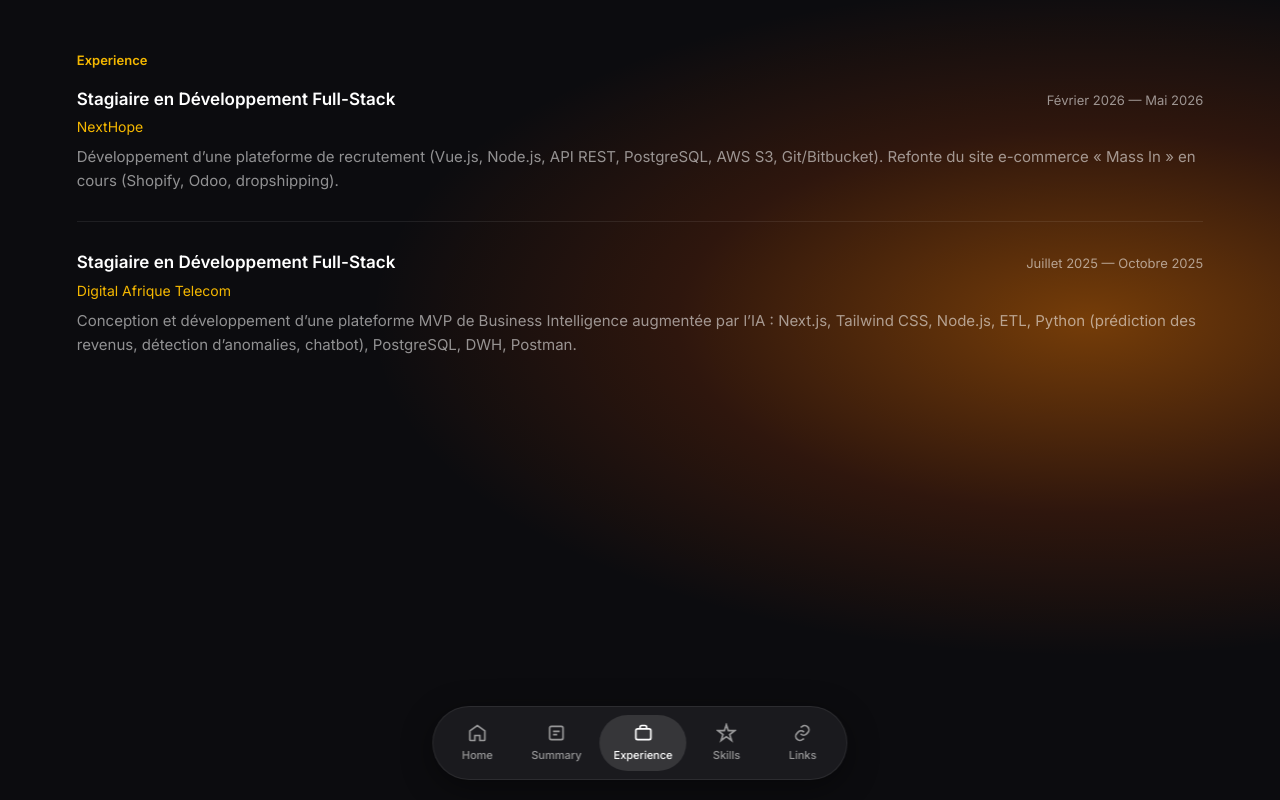
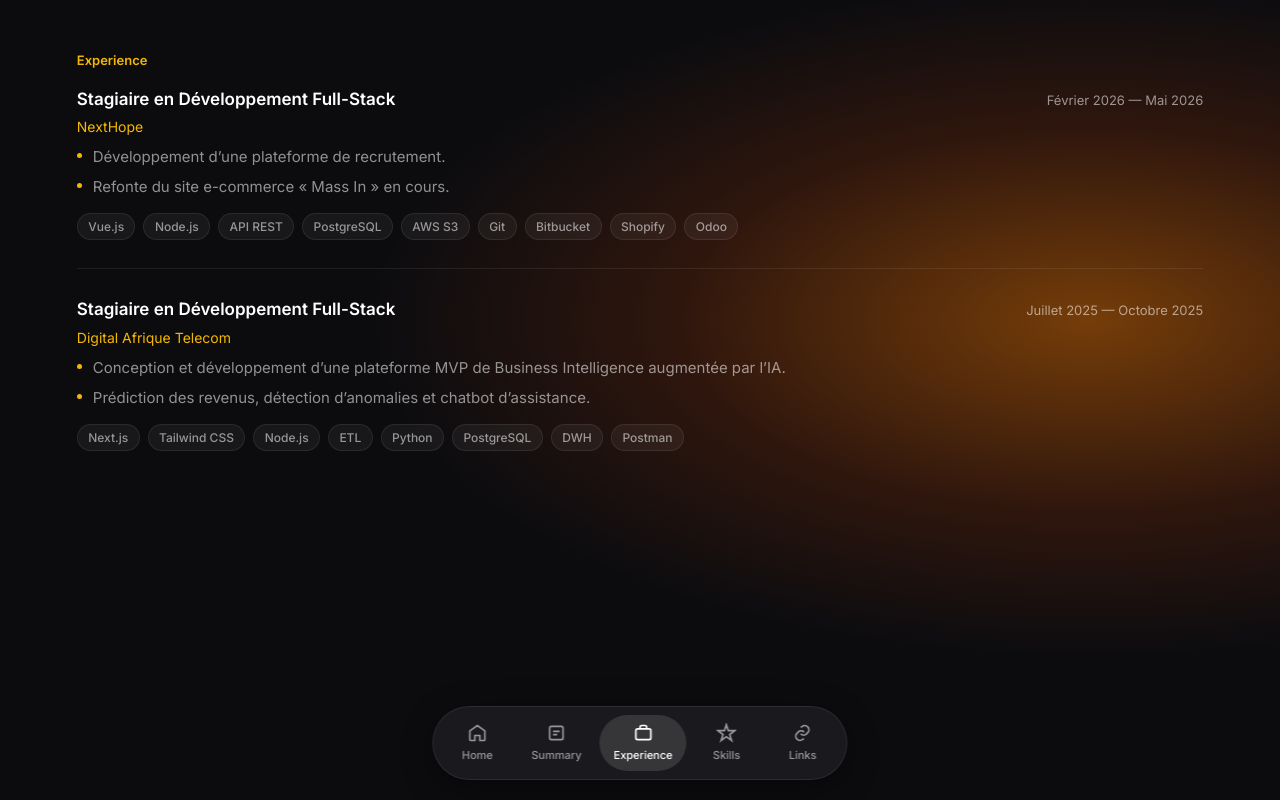
Before and after one commit to Lucas-BENAIVO/portfolio, an Angular app: page /experience in a window 1280 px wide. Built offline with nearby package versions, Linux system fonts and the light colour scheme.

Commit message:
feat: enhance experience section with highlights and tech stack, add WhatsApp contact option

```diff
--- a/src/app/data/portfolio.data.ts
+++ b/src/app/data/portfolio.data.ts
@@ -11,6 +11,8 @@ export interface ContactItem {
   value: string;
   href: string;
   icon: 'email' | 'linkedin' | 'phone' | 'location' | 'github';
+  /** Lien WhatsApp (affiché comme icône à côté du numéro) */
+  whatsappHref?: string;
 }
 
 export interface TechSkill {
@@ -40,7 +42,8 @@ export interface ExperienceItem {
   role: string;
   company: string;
   period: string;
-  description: string;
+  highlights: string[];
+  stack: string[];
 }
 
 export interface Project {
@@ -80,6 +83,7 @@ export const PORTFOLIO = {
       label: 'Phone',
       value: '+261 38 19 502 21',
       href: 'tel:+261381950221',
+      whatsappHref: 'https://wa.me/261381950221',
       icon: 'phone',
     },
     {
@@ -103,15 +107,40 @@ export const PORTFOLIO = {
       role: 'Stagiaire en Développement Full-Stack',
       company: 'NextHope',
       period: 'Février 2026 — Mai 2026',
-      description:
-        'Développement d’une plateforme de recrutement (Vue.js, Node.js, API REST, PostgreSQL, AWS S3, Git/Bitbucket). Refonte du site e-commerce « Mass In » en cours (Shopify, Odoo, dropshipping).',
+      highlights: [
+        'Développement d’une plateforme de recrutement.',
+        'Refonte du site e-commerce « Mass In » en cours.',
+      ],
+      stack: [
+        'Vue.js',
+        'Node.js',
+        'API REST',
+        'PostgreSQL',
+        'AWS S3',
+        'Git',
+        'Bitbucket',
+        'Shopify',
+        'Odoo',
+      ],
     },
     {
       role: 'Stagiaire en Développement Full-Stack',
       company: 'Digital Afrique Telecom',
       period: 'Juillet 2025 — Octobre 2025',
-      description:
-        'Conception et développement d’une plateforme MVP de Business Intelligence augmentée par l’IA : Next.js, Tailwind CSS, Node.js, ETL, Python (prédiction des revenus, détection d’anomalies, chatbot), PostgreSQL, DWH, Postman.',
+      highlights: [
+        'Conception et développement d’une plateforme MVP de Business Intelligence augmentée par l’IA.',
+        'Prédiction des revenus, détection d’anomalies et chatbot d’assistance.',
+      ],
+      stack: [
+        'Next.js',
+        'Tailwind CSS',
+        'Node.js',
+        'ETL',
+        'Python',
+        'PostgreSQL',
+        'DWH',
+        'Postman',
+      ],
     },
   ] satisfies ExperienceItem[],
   technicalSkills: [
--- a/src/app/pages/experience/experience.html
+++ b/src/app/pages/experience/experience.html
@@ -8,7 +8,16 @@
           <span class="timeline__period">{{ item.period }}</span>
         </div>
         <p class="timeline__company">{{ item.company }}</p>
-        <p class="timeline__desc">{{ item.description }}</p>
+        <ul class="timeline__highlights">
+          @for (line of item.highlights; track $index) {
+            <li>{{ line }}</li>
+          }
+        </ul>
+        <ul class="timeline__stack" aria-label="Technologies">
+          @for (tech of item.stack; track tech) {
+            <li class="timeline__tag">{{ tech }}</li>
+          }
+        </ul>
       </li>
     }
   </ul>
--- a/src/app/pages/experience/experience.scss
+++ b/src/app/pages/experience/experience.scss
@@ -41,10 +41,52 @@
   margin-bottom: 0.5rem;
 }
 
-.timeline__desc {
-  font-size: 0.9375rem;
+.timeline__highlights {
+  margin: 0 0 0.875rem;
+  padding: 0;
+  list-style: none;
+  display: flex;
+  flex-direction: column;
+  gap: 0.375rem;
+
+  li {
+    position: relative;
+    padding-left: 1rem;
+    font-size: 0.9375rem;
+    color: var(--text-muted);
+    line-height: 1.6;
+
+    &::before {
+      content: '';
+      position: absolute;
+      left: 0;
+      top: 0.55em;
+      width: 5px;
+      height: 5px;
+      border-radius: 50%;
+      background: var(--accent);
+    }
+  }
+}
+
+.timeline__stack {
+  display: flex;
+  flex-wrap: wrap;
+  gap: 0.5rem;
+  margin: 0;
+  padding: 0;
+  list-style: none;
+}
+
+.timeline__tag {
+  font-size: 0.75rem;
+  font-weight: 500;
+  line-height: 1.3;
+  padding: 0.3rem 0.65rem;
   color: var(--text-muted);
-  line-height: 1.6;
+  background: rgba(255, 255, 255, 0.05);
+  border: 1px solid var(--glass-border);
+  border-radius: 999px;
 }
 
 @media (max-width: 640px) {
--- a/src/app/pages/home/home.html
+++ b/src/app/pages/home/home.html
@@ -20,13 +20,34 @@
 
       <div class="home__contacts">
         @for (contact of portfolio.contacts; track contact.label) {
+          @if (contact.whatsappHref) {
+            <div class="contact-item" [attr.data-icon]="contact.icon">
+              <span class="contact-item__icon" aria-hidden="true"></span>
+              <span class="contact-item__text">
+                <span class="contact-item__label">{{ contact.label }}</span>
+                <span class="contact-item__value contact-item__value--phone">
+                  <a class="contact-item__link" [href]="contact.href">{{ contact.value }}</a>
+                  <a
+                    class="contact-item__wa"
+                    [href]="contact.whatsappHref"
+                    target="_blank"
+                    rel="noopener noreferrer"
+                    [attr.aria-label]="'WhatsApp — ' + contact.value"
+                  >
+                    <span class="contact-item__wa-icon" aria-hidden="true"></span>
+                  </a>
+                </span>
+              </span>
+            </div>
+          } @else {
             <a class="contact-item" [href]="contact.href" [attr.data-icon]="contact.icon">
-            <span class="contact-item__icon"></span>
+              <span class="contact-item__icon" aria-hidden="true"></span>
               <span class="contact-item__text">
                 <span class="contact-item__label">{{ contact.label }}</span>
                 <span class="contact-item__value">{{ contact.value }}</span>
               </span>
             </a>
+          }
         }
       </div>
     </div>
```
Also changed, not shown: src/app/pages/home/home.scss (+40 -0 lines). Lines whose indentation alone changed are shown as unchanged.
